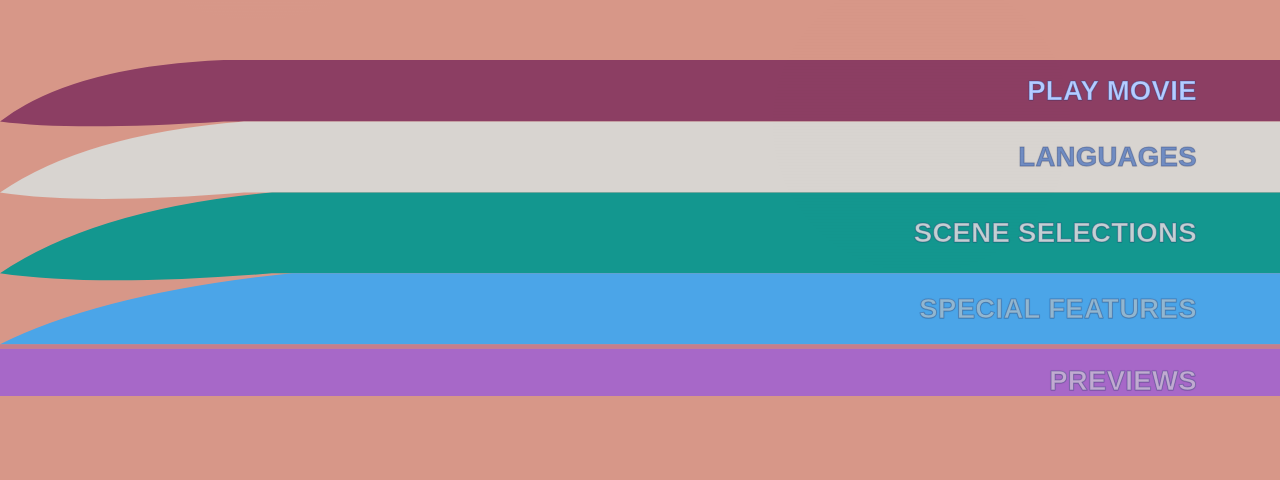
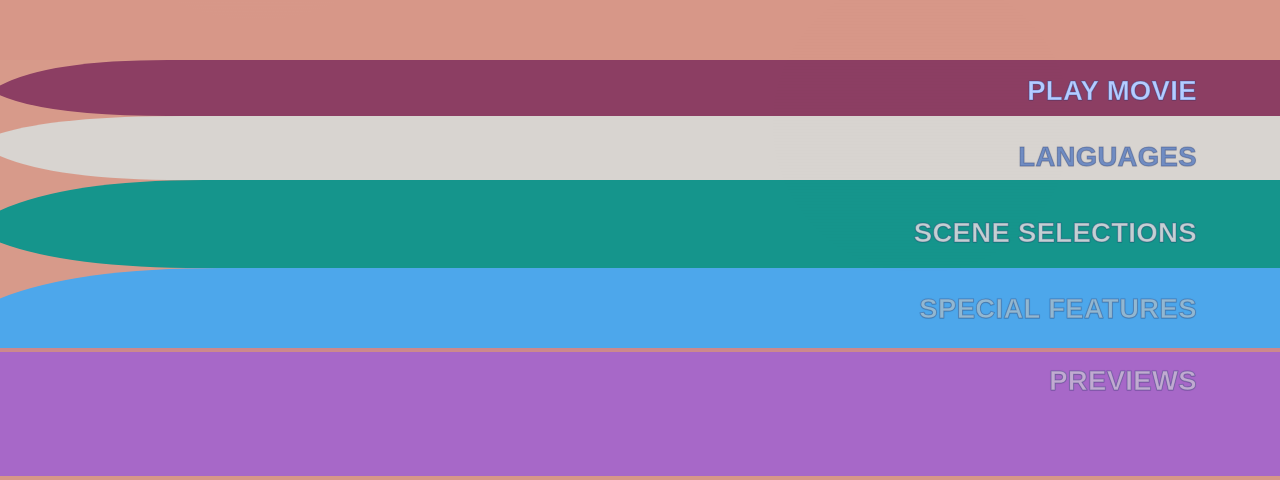
Before and after one commit to kavenwinters/COVER_23923980, a plain HTML site: page index.html in a window 1280 px wide. Shown: the part 404-884 px from the top of the page. Before the commit the page ends 800 px from the top, so only its background shows below. Drawn offline with Linux system fonts and the light colour scheme.

Commit message:
Update index.html

```diff
--- a/index.html
+++ b/index.html
@@ -4,67 +4,81 @@
   <meta charset="UTF-8" />
   <meta name="viewport" content="width=device-width, initial-scale=1.0" />
   <title>Superbad DVD Menu</title>
-
-  <!-- NEW filename to beat GitHub Pages cache -->
-  <link rel="stylesheet" href="menu.css?v=7" />
+  <link rel="stylesheet" href="menu.css?v=9" />
 </head>
 <body>
   <main class="screen">
 
-    <!-- Bottom stack scales together -->
+    <!-- Bottom stack -->
     <section class="stack" aria-hidden="true">
-      <!-- One SVG contains ALL bands including purple + thin separator -->
-      <svg class="bands" viewBox="0 0 1600 520" preserveAspectRatio="none">
-        <!-- Background of stack area (peach) -->
-        <rect x="0" y="0" width="1600" height="520" fill="#D79788"/>
+      <!-- One SVG draws EVERYTHING (peach bg + 4 stripes + purple) -->
+      <svg class="art" viewBox="0 0 1600 520" preserveAspectRatio="none">
+        <!-- base peach behind stripes -->
+        <rect x="0" y="0" width="1600" height="520" fill="#D79A8A"/>
 
-        <!-- MAROON (thin) -->
+        <!-- Geometry notes (y):
+             maroon:  0..70
+             white:  70..150
+             green: 150..260
+             blue:  260..360
+             purple:360..520
+        -->
+
+        <!-- MAROON (smooth left bend) -->
         <path d="
-          M 0 95
-          Q 90 10 280 0
+          M 0 32
+          Q 60 0 210 0
           L 1600 0
-          L 1600 95
-          L 280 95
-          Q 90 110 0 95
-          Z" fill="#8C3E63"/>
+          L 1600 70
+          L 210 70
+          Q 60 70 0 44
+          Z"
+          fill="#8C3E63"
+        />
 
         <!-- WHITE -->
         <path d="
-          M 0 205
-          Q 105 115 305 95
-          L 1600 95
-          L 1600 205
-          L 305 205
-          Q 105 225 0 205
-          Z" fill="#D8D4D0"/>
+          M 0 92
+          Q 70 70 230 70
+          L 1600 70
+          L 1600 150
+          L 230 150
+          Q 70 150 0 120
+          Z"
+          fill="#D8D4D0"
+        />
 
-        <!-- GREEN (thicker) -->
+        <!-- GREEN -->
         <path d="
-          M 0 330
-          Q 120 230 340 205
-          L 1600 205
-          L 1600 330
-          L 340 330
-          Q 120 352 0 330
-          Z" fill="#13978F"/>
+          M 0 188
+          Q 85 150 255 150
+          L 1600 150
+          L 1600 260
+          L 255 260
+          Q 85 260 0 228
+          Z"
+          fill="#15958C"
+        />
 
-        <!-- BLUE (thicker) -->
+        <!-- BLUE -->
         <path d="
-          M 0 440
-          Q 130 360 365 330
-          L 1600 330
-          L 1600 440
-          L 0 440
-          Z" fill="#4BA5E8"/>
+          M 0 298
+          Q 95 260 275 260
+          L 1600 260
+          L 1600 360
+          L 0 360
+          Z"
+          fill="#4DA7EB"
+        />
 
-        <!-- Thin capture line between blue & purple (DVD look) -->
-        <rect x="0" y="440" width="1600" height="7" fill="#B86A91" opacity="0.55"/>
+        <!-- very subtle line between blue and purple (DVD capture vibe) -->
+        <rect x="0" y="360" width="1600" height="5" fill="#B86A91" opacity="0.35"/>
 
-        <!-- PURPLE bottom -->
-        <rect x="0" y="447" width="1600" height="73" fill="#A768C8"/>
+        <!-- PURPLE -->
+        <rect x="0" y="365" width="1600" height="155" fill="#A768C8"/>
       </svg>
 
-      <!-- Menu overlay locked to bands via grid -->
+      <!-- Menu overlay locked to stripe heights -->
       <nav class="menu" aria-label="DVD Menu">
         <a class="item play" href="play.html">PLAY MOVIE</a>
         <a class="item lang" href="languages.html">LANGUAGES</a>
@@ -77,7 +91,6 @@
     <div class="grain" aria-hidden="true"></div>
   </main>
 
-  <!-- NEW filename to beat cache -->
-  <script src="menu.js?v=7"></script>
+  <script src="menu.js?v=9"></script>
 </body>
 </html>
```
